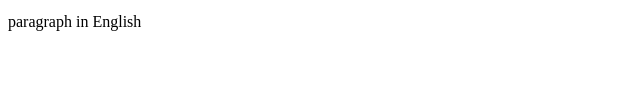
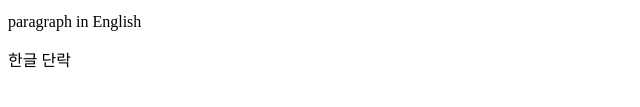
Before and after one commit to xiaham/publestudy, a plain HTML site: page index.html in a window 1280 px wide. Shown: the part 157-264 px from the top of the page, 0-640 px from the left. Drawn offline with Linux system fonts and the light colour scheme.

Commit message:
Update index.html

```diff
--- a/index.html
+++ b/index.html
@@ -3,4 +3,5 @@
 <h1>나는 웹사이트</h1>
 <h2>나는 정말 웹사이트</h2>
 <p>첫번째 단락 파라그래프</p>
-<p lang="en-us"> paragraph in English</p>
+<p lang="en-us">paragraph in English</p>
+<p lang="kr">한글 단락</p>
```
